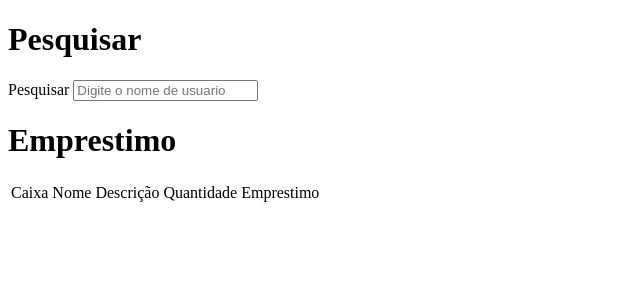
After one commit to Felipe-Gar/TCC_Guru, a PHP site: page /PoderAdm/Emprestimo.php in a window 1280 px wide. The commit adds this page. Shown: the top 300 px of the page, without its empty margins (0-640 px from the left). Run offline with PHP 8.4, Linux system fonts and the light colour scheme.

Commit message:
barra de pesquisa sem funcionar

```diff
--- a/AreaPrivada/Colaborador.php
+++ b/AreaPrivada/Colaborador.php
@@ -3,6 +3,8 @@ include_once("../banco_login/usuarios.php");
 include_once("../PoderAdm/usuario_prod.php");
 
 session_start();//abre a sessão
+
+echo"<a href='../PoderAdm/Emprestimo.php'><button>Emprestar</button></a></br>";
 
 $result_usu = "SELECT * FROM produto";
 $resultado_usu = mysqli_query($conn, $result_usu);
@@ -11,7 +13,6 @@ $resultado_usu = mysqli_query($conn, $result_usu);
      echo "    Nome:" . $row_usuario ['nome'] ;
      echo "Descrição:" . $row_usuario['descricao'];
      echo "    Quantidade:" . $row_usuario ['quant_estoque'] ;
-     echo"<a href='../PoderAdm/Editar.php?id_produto=$row_usuario[id_produto]'><button>Emprestar</button></a>";
      echo"<hr>";
  }
 
--- /dev/null
+++ b/PoderAdm/Emprestimo.php
@@ -0,0 +1,54 @@
+<?php
+session_start();
+
+?>
+<!DOCTYPE html>
+<html lang="pt-br">
+
+<head>
+    <meta charset="UTF-8">
+    <meta http-equiv="X-UA-Compatible" content="IE=edge">
+    <meta name="viewport" content="width=device-width, initial-scale=1.0">
+    <title>Emprestimo</title>
+</head>
+
+<body>
+    <div>
+        <h1>Pesquisar</h1>
+        <form method="POST" id="form_pesquisa" action="">
+            <label>Pesquisar</label>
+            <input type="text" name="pesquisa" placeholder="Digite o nome de usuario">
+
+        </form>
+        <ul class="resultado">
+
+        </ul>
+
+    </div>
+    <h1>Emprestimo</h1>
+    <div>
+        <form>
+            <div>
+                <table>
+                    <thead>
+                        <tr>
+                            <td>Caixa</td>
+                            <td>Nome</td>
+                            <td>Descrição</td>
+                            <td>Quantidade</td>
+                            <td>Emprestimo</td>
+                        </tr>
+                    </thead>
+                </table>
+            </div>
+            <div id="result">
+
+            </div>
+        </form>
+    </div>
+
+    <script type="text/javascript" src="//ajax.googleapis.com/ajax/libs/jquery/2.2.3/jquery.min.js"></script>
+    <script type="text/javascript" src="emprestar.js"></script>
+</body>
+
+</html>
--- /dev/null
+++ b/PoderAdm/emprestar.js
@@ -0,0 +1,17 @@
+$(function () {
+    $("#pesquisa").keyup(function () {
+        //Recuperar o valor do campo
+        var pesquisa = $(this).val();
+
+        //verificar se esta vazio
+        if (pesquisa != '') {
+            var dados = {
+                palavra : pesquisa
+            }
+            $.post('proce_pesq.php', dados, function(retorna) {
+                //Mostra dentro da ul o resultado obtidos
+                $(".resultado").html(retorna);
+            });
+        }
+    });
+});
```
Also changed, not shown: PoderAdm/proce_pesq.php (added, +16 -0 lines), PoderAdm/Excluir.php (deleted).
